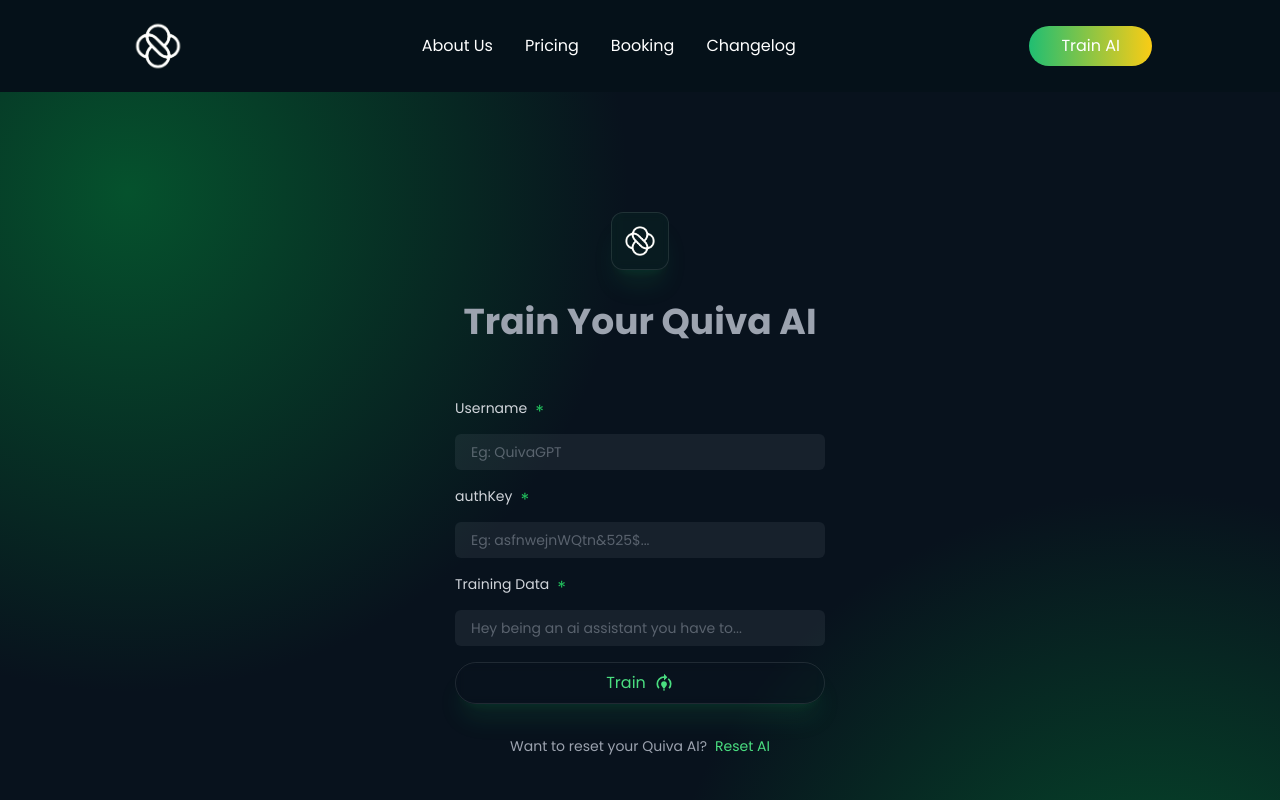
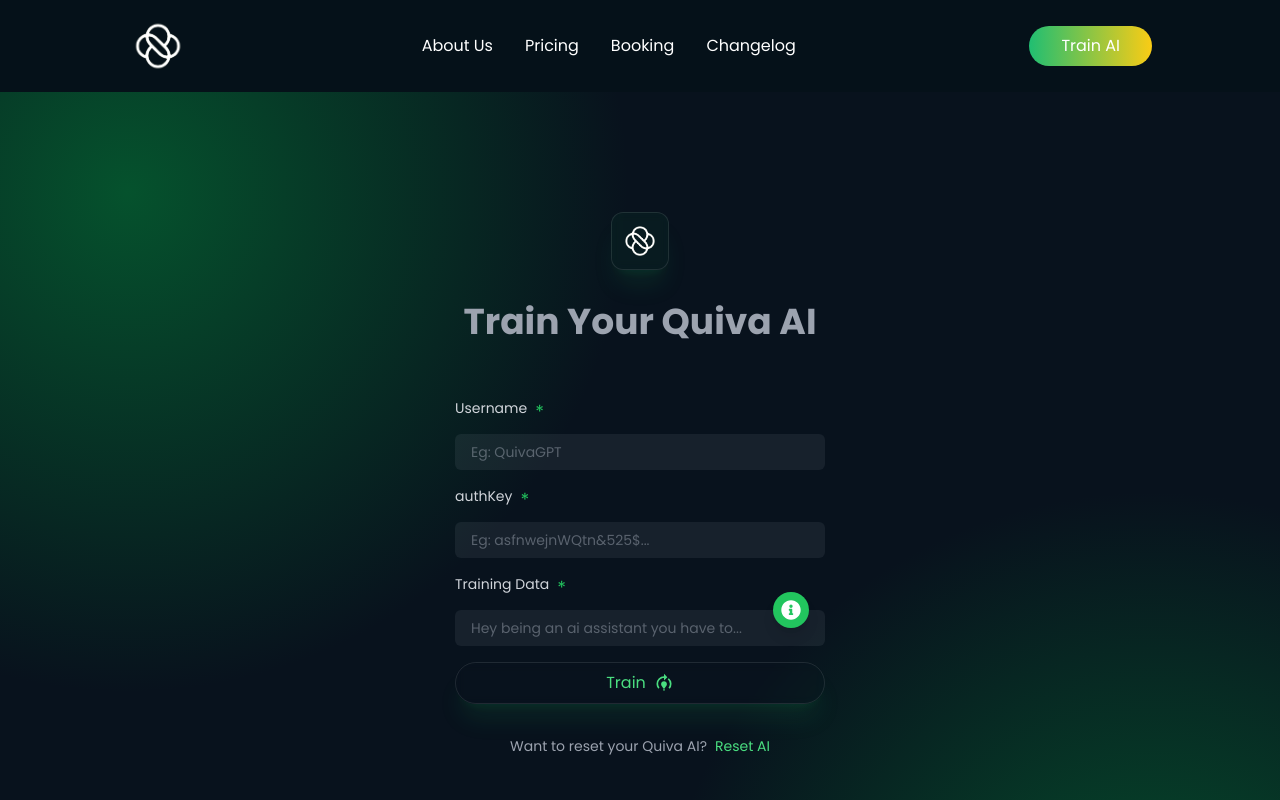
Before and after one commit to abubakar471/New-Quiva-AI, a Next.js app: page /train in a window 1280 px wide. Shown: the top 800 px of the page. Built offline with nearby package versions, Linux system fonts and the light colour scheme.

Commit message:
Update page.jsx

```diff
--- a/app/train/page.jsx
+++ b/app/train/page.jsx
@@ -1,17 +1,83 @@
-import TrainingForm from '@/components/train/TrainingForm'
-import React from 'react'
+"use client";
+
+import { useState } from 'react';
+import Image from 'next/image';
+import Link from 'next/link';
+import { MdModelTraining } from "react-icons/md";
+import { FaInfoCircle, FaTimes } from "react-icons/fa";
 
 const TrainAIPage = () => {
-    return (
-        <div className='flex flex-col items-center min-h-screen w-full relative'>
-            <div className="xl:inline-block absolute bottom-0 left-0 right-0 top-0 bg-[radial-gradient(circle_400px_at_10%_0px,#05522d,transparent)] xl:bg-[radial-gradient(circle_500px_at_10%_100px,#05522d,transparent)] ">
+  const [showGuideModal, setShowGuideModal] = useState(false);
+
+  return (
+    <div className='flex flex-col items-center min-h-screen w-full relative'>
+      <div className="xl:inline-block absolute bottom-0 left-0 right-0 top-0 bg-[radial-gradient(circle_400px_at_10%_0px,#05522d,transparent)] xl:bg-[radial-gradient(circle_500px_at_10%_100px,#05522d,transparent)] "></div>
+      <div className="absolute bottom-0 left-0 right-0 top-0 bg-[radial-gradient(circle_100px_at_10%_0px,#05522d,transparent)] xl:bg-[radial-gradient(circle_500px_at_90%_900px,#05522d,transparent)] "></div>
+
+      <div className='pt-20'>
+        <div className='p-10 rounded-3xl relative flex flex-col gap-y-4 w-full md:w-[450px]'>
+          <div className='w-full flex items-center justify-center'>
+            <div className='rounded-xl bg-green-500/5 text-[12px] text-white backdrop-blur-sm border border-white/10 hover:bg-white/10 hover:backdrop-blur-md transition-all p-2 shadow-xl shadow-green-500/10 w-fit'>
+              <Image src={`/assets/images/logo.png`} alt="logo" width={40} height={40} />
             </div>
-            <div className="absolute bottom-0 left-0 right-0 top-0 bg-[radial-gradient(circle_100px_at_10%_0px,#05522d,transparent)] xl:bg-[radial-gradient(circle_500px_at_90%_900px,#05522d,transparent)] "></div>
-            <div className='pt-20'>
-                <TrainingForm />
+          </div>
+
+          <h3 className='text-4xl text-center text-gray-400 font-bold pt-4'>
+            Train Your Quiva AI
+          </h3>
+
+          <form className='pt-10 flex flex-col gap-y-4 relative'>
+            <div className='flex flex-col gap-y-2 relative'>
+              <p className='text-sm flex text-gray-300 gap-2'>Username <span className='text-green-500 text-lg'>*</span></p>
+              <input type="text" placeholder='Eg: QuivaGPT' className='py-2 px-4 w-full text-sm text-gray-400 placeholder:text-gray-400/50 bg-gray-400/10 rounded-md outline-none focus:ring-2 focus:ring-green-500/30 border-none transition-all duration-300 ease-in-out' />
             </div>
+
+            <div className='flex flex-col gap-y-2 relative'>
+              <p className='text-sm flex text-gray-300 gap-2'>authKey <span className='text-green-500 text-lg'>*</span></p>
+              <input type="text" placeholder='Eg: asfnwejnWQtn&525$...' className='py-2 px-4 w-full text-sm text-gray-400 placeholder:text-gray-400/50 bg-gray-400/10 rounded-md outline-none focus:ring-2 focus:ring-green-500/30 border-none transition-all duration-300 ease-in-out' />
+            </div>
+
+            <div className='flex flex-col gap-y-2 relative'>
+              <p className='text-sm flex text-gray-300 gap-2'>Training Data <span className='text-green-500 text-lg'>*</span></p>
+              <input type="text" placeholder='Hey being an ai assistant you have to...' className='py-2 px-4 w-full text-sm text-gray-400 placeholder:text-gray-400/50 bg-gray-400/10 rounded-md outline-none focus:ring-2 focus:ring-green-500/30 border-none transition-all duration-300 ease-in-out' />
+              <button
+                type="button"
+                className='absolute right-4 top-1/2 transform -translate-y-1/2 bg-green-500 text-white rounded-full p-2 shadow-lg'
+                onClick={() => setShowGuideModal(true)}
+              >
+                <FaInfoCircle className='text-xl' />
+              </button>
+            </div>
+
+            <button type='submit' className='backdrop-blur-sm border border-white/10 hover:bg-white/10 hover:backdrop-blur-md transition-all p-2 shadow-xl shadow-green-500/10 w-full text-green-400 rounded-full flex gap-2 items-center justify-center'>
+              Train
+              <MdModelTraining className='w-[20px] h-[20px]' />
+            </button>
+
+            <div className='flex items-center flex-wrap gap-2 text-gray-400 text-center justify-center text-sm w-full pt-4'>
+              Want to reset your Quiva AI?
+              <Link href={"/reset"} className='text-green-400'>Reset AI</Link>
+            </div>
+          </form>
         </div>
-    )
-}
 
-export default TrainAIPage
+        {/* Guide Modal */}
+        {showGuideModal && (
+          <div className='fixed inset-0 bg-gray-900 bg-opacity-70 flex items-center justify-center'>
+            <div className='bg-gray-800 text-white p-6 rounded-lg w-[80%] max-w-3xl relative'>
+              <button className='absolute top-3 right-3 text-gray-400' onClick={() => setShowGuideModal(false)}>
+                <FaTimes />
+              </button>
+              <h4 className='font-bold text-xl'>How to Create Training Data</h4>
+              <p className='mt-2'>1. Be Specific: Include clear instructions and examples for the AI.</p>
+              <p>2. Be Concise: Keep the training data focused and relevant to the task.</p>
+              <p>3. Be Diverse: Provide various examples to help the AI learn effectively.</p>
+            </div>
+          </div>
+        )}
+      </div>
+    </div>
+  );
+};
+
+export default TrainAIPage;
```
